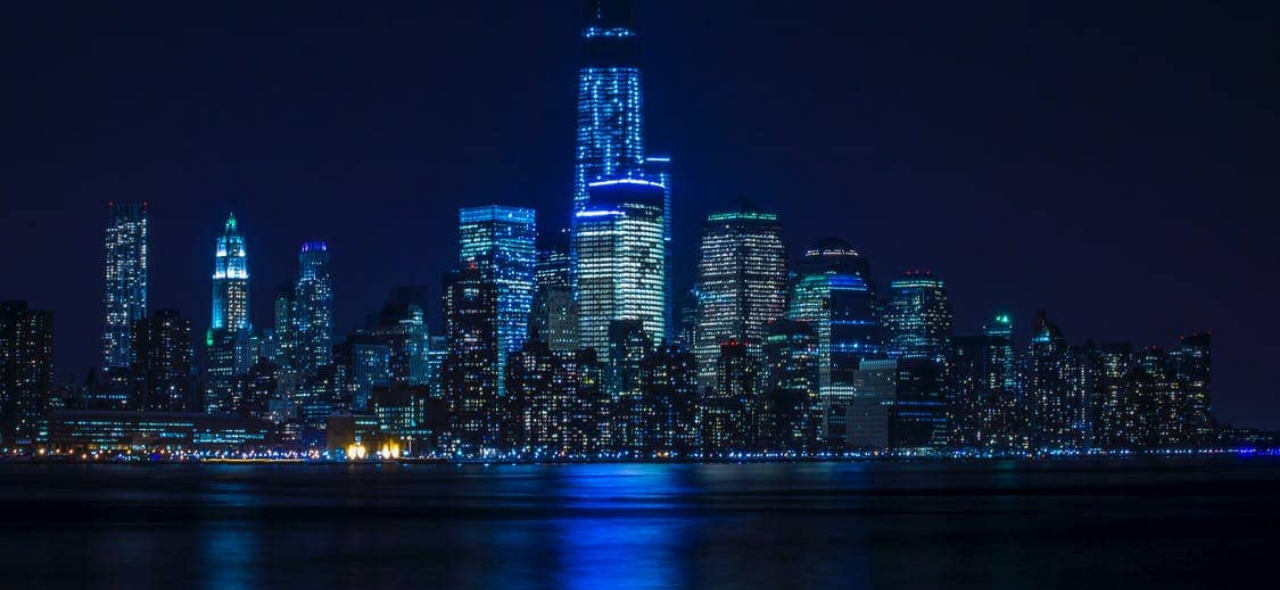
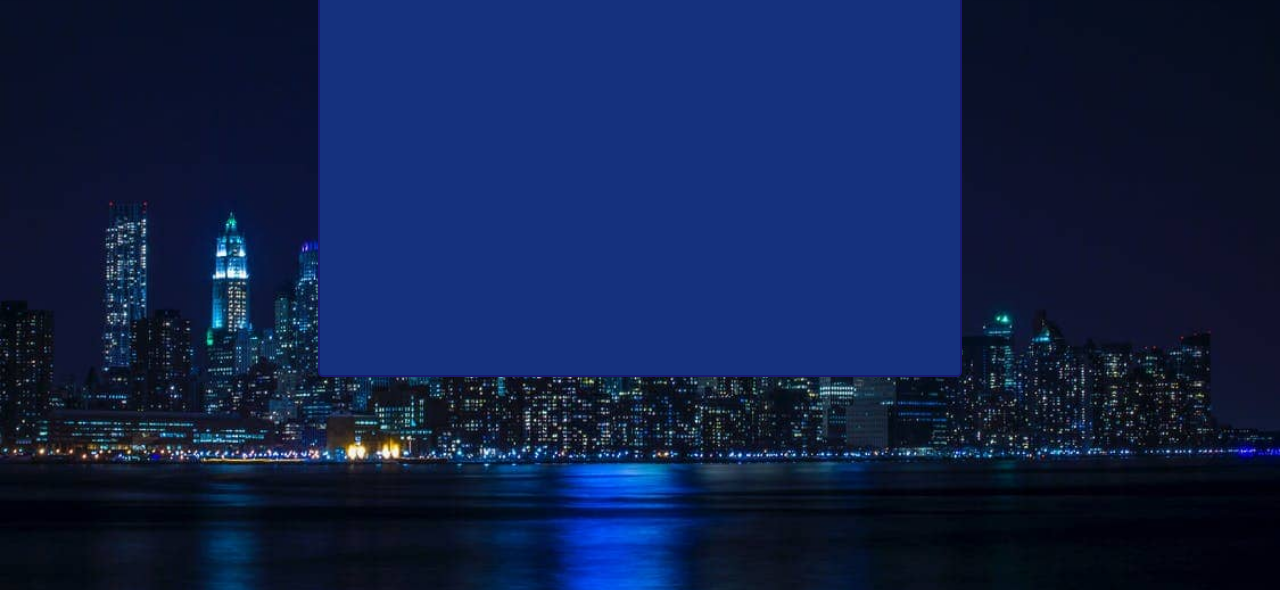
Before and after one commit to NaifatSelina/Second-Project, a plain HTML site: page index.html in a window 1280 px wide. Shown: the part 210-800 px from the top of the page. Drawn offline with Linux system fonts and the light colour scheme; a web font is replaced by a local one.

Commit message:
Add game box section and style

```diff
--- a/assets/css/style.css
+++ b/assets/css/style.css
@@ -25,3 +25,13 @@ h1 {
     margin-top: 5%;
     font-size: 650%;
 }
+
+/* game box styling */
+.game-box {
+    height: 400px;
+    width: 50%;
+    margin: auto;
+    background-color: #15317E;
+    border-radius: 5px;
+    border: 2px solid #191970;
+}
--- a/index.html
+++ b/index.html
@@ -13,8 +13,17 @@
 </head>
 
 <body>
-    <!--header-->
-    <h1>Spider-Man Super Quiz!</h1>
+    <!--header section-->
+    <section>
+     <h1>Spider-Man Super Quiz!</h1>
+    </section>
+    <!--game box welcome page-->
+    <section>
+        <div class="game-box">
+
+        </div>
+    </section>
+
 
     <script src="assets/js/style.js"></script>
 </body>
```
